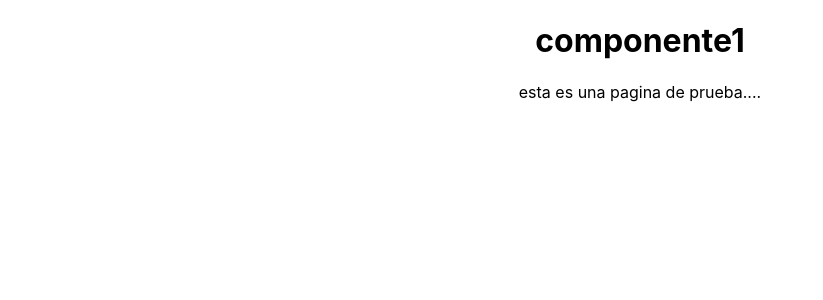
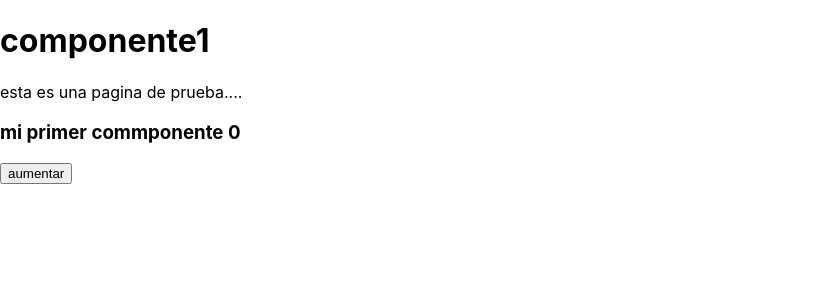
Before and after one commit to carolinachoque/react1, a React (Create React App) app: page / in a window 1280 px wide. Shown: the top 300 px of the page, without its empty margins (0-823 px from the left). Built offline with nearby package versions, Linux system fonts and the light colour scheme.

Commit message:
practica de componentes

```diff
--- a/src/App.js
+++ b/src/App.js
@@ -1,12 +1,13 @@
-
 import logo from './logo.svg';
 import './App.css';
 import C01componente from './componentes/C01componente';
+import C02contador from './componentes/C02contador';
 
 function App() {
   return (
-    <div className="App">
+    <div>
     < C01componente />
+    < C02contador />
     </div>
   );
 }
```
